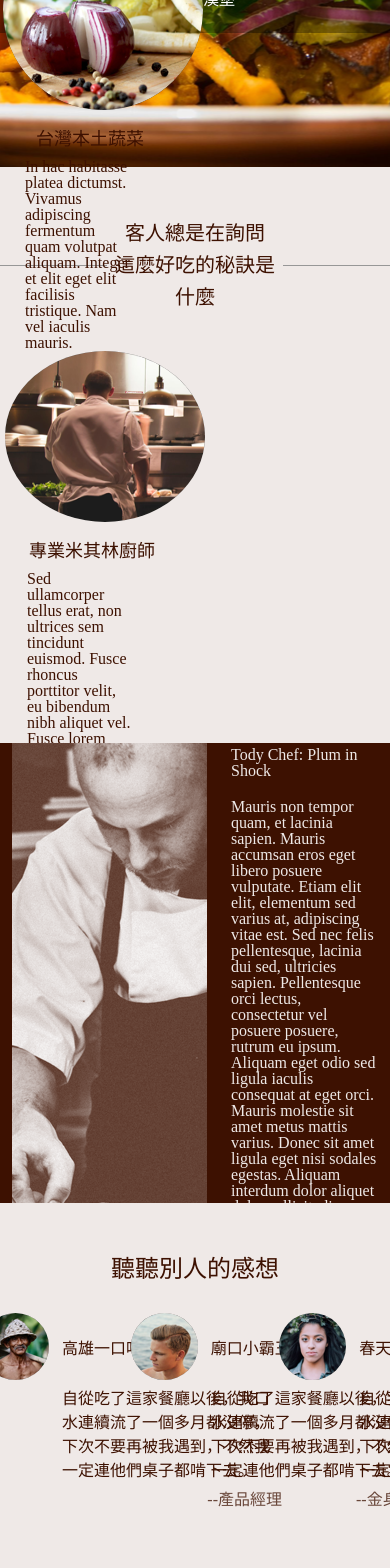
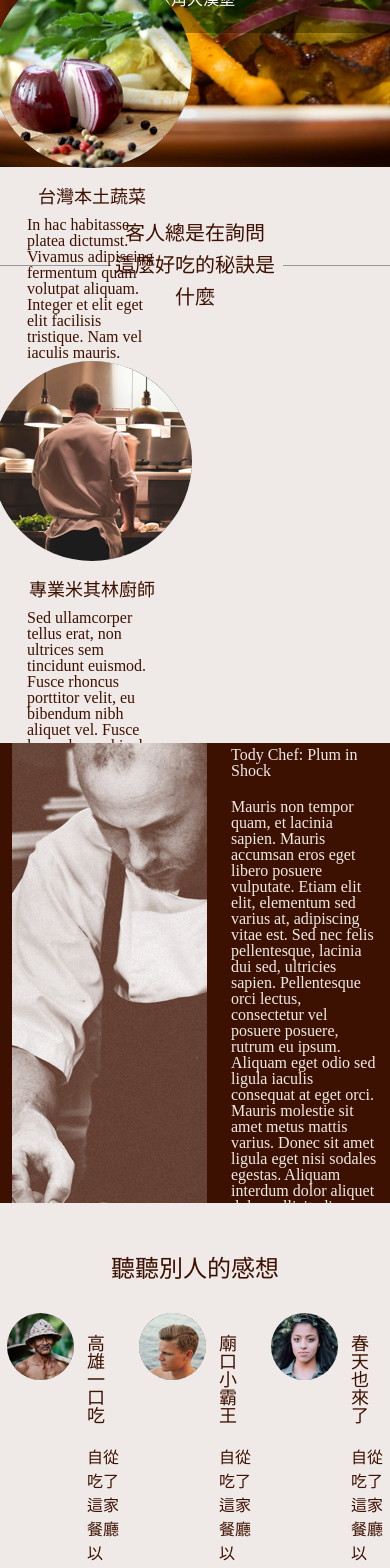
Before and after one commit to Victor81528/roku-restaurant-flex, a Vue app: page / in a window 390 px wide. Shown: the part 253-1821 px from the top of the page. Built offline with nearby package versions, Linux system fonts and the light colour scheme; a web font is replaced by a local one.

Commit message:
feedback
調整中

```diff
--- a/src/App.vue
+++ b/src/App.vue
@@ -2,7 +2,7 @@
   <div id="app">
     <div id="nav">
       <div class="nav-inside">
-        <div class="nav-tittle">
+        <div class="nav-title">
           <h1>六角西餐廳</h1>
         </div>
           <ul class="nav-list">
@@ -25,7 +25,7 @@
     </div>
     <div id="secret">
       <div class="secret-inside">
-        <div class="secret-tittle">
+        <div class="secret-title">
           <div class="line"></div>
           <h1>客人總是在詢問<br>這麼好吃的秘訣是什麼</h1>
           <div class="line"></div>
@@ -61,7 +61,7 @@
     </div>
     <div id="feedback">
       <div class="feedback-inside">
-        <div class="feedback-tittle">
+        <div class="feedback-title">
           <h1>聽聽別人的感想</h1>
         </div>
         <div class="feedback-content">
@@ -94,7 +94,7 @@
     </div>
     <div id="booking">
       <div class="booking-inside">
-        <div class="booking-tittle">
+        <div class="booking-title">
           <h1>我們的位置不太夠坐<br>要不要先定位呢？</h1>
         </div>
         <div class="booking-content">
--- a/src/scss/_index.scss
+++ b/src/scss/_index.scss
@@ -26,7 +26,7 @@ body{
         align-items: center;
         justify-content: space-between;
         color: white;
-        .nav-tittle{
+        .nav-title{
           font-size: 24px;
           color: #FFFFFF;
           margin-left: 42px;
@@ -118,7 +118,7 @@ body{
         flex-flow: nowrap column;
         align-items: center;
         margin: auto 62px;
-        .secret-tittle{
+        .secret-title{
           display: flex;
           flex-flow: nowrap row;
           font-size: 20px;
@@ -142,9 +142,6 @@ body{
           flex-flow: nowrap row;
           justify-content: center;
           align-items: flex-start;
-          @media screen and (max-width: 768px){
-            margin: 0 27px;
-          }
           @media screen and (max-width: 576px){
             flex-flow: nowrap column;
           }
@@ -157,6 +154,16 @@ body{
             flex-flow: nowrap column;
             justify-content: flex-start;
             align-items: center;
+            &:first-child{
+              @media screen and (max-width: 768px){
+                margin-left: 27px;
+              }
+            }
+            &:last-child{
+              @media screen and (max-width: 768px){
+                margin-right: 25px;
+              }
+            }
             @media screen and (max-width: 768px){
               margin: 0;
             }
@@ -173,16 +180,6 @@ body{
             .secret-kind{
               font-size: 18px;
               margin-bottom: 11px;
-            }
-          }
-          :first-child{
-            @media screen and (max-width: 768px){
-              margin-left: 25px;
-            }
-          }
-          :last-child{
-            @media screen and (max-width: 768px){
-              margin-right: 25px;
             }
           }
         }
@@ -250,14 +247,14 @@ body{
         align-items: center;
         justify-content: center;
         color: #3D1101;
-        .feedback-tittle{
+        .feedback-title{
           font-size: 24px;
           margin-bottom: 32px;
         }
         .feedback-content{
           display: flex;
           width: 100%;
-          margin: 0 42px;
+          margin: 0 30px;
           flex-flow: nowrap row;
           justify-content: center;
           .feedback-items{
@@ -269,28 +266,34 @@ body{
             flex-flow: nowrap row;
             align-items: flex-start;
             img{
+              width: 67px;
               border-radius: 50%;
             }
             .word-part{
               display: flex;
               height: 100%;
+              max-width: 220px;
               flex-flow: nowrap column;
               justify-content: space-around;
               align-items: center;
               margin-left: 13px;
               h1{
-                width: 220px;
-                height: 67px;
-                line-height: 67px;
+                max-width: 220px;
+                align-self: flex-start;
+                margin: 21.5px 0;
+                font-size: 18px;
+                // line-height: 67px;
               }
               p{
-                width: 220px;
-                height: 96px;
+                max-width: 220px;
+                font-size: 16px;
                 line-height: 24px;
               }
               h2{
-                width: 220px;
+                max-width: 220px;
+                align-self: flex-end;
                 line-height: 24px;
+                font-size: 16px;
                 text-align: end;
                 opacity: 75%;
               }
@@ -312,7 +315,7 @@ body{
         height: 100%;
         flex-flow: nowrap column;
         justify-content: space-evenly;
-        .booking-tittle{
+        .booking-title{
           h1{
             color: #3D1101;
             font-size: 24px;
```
